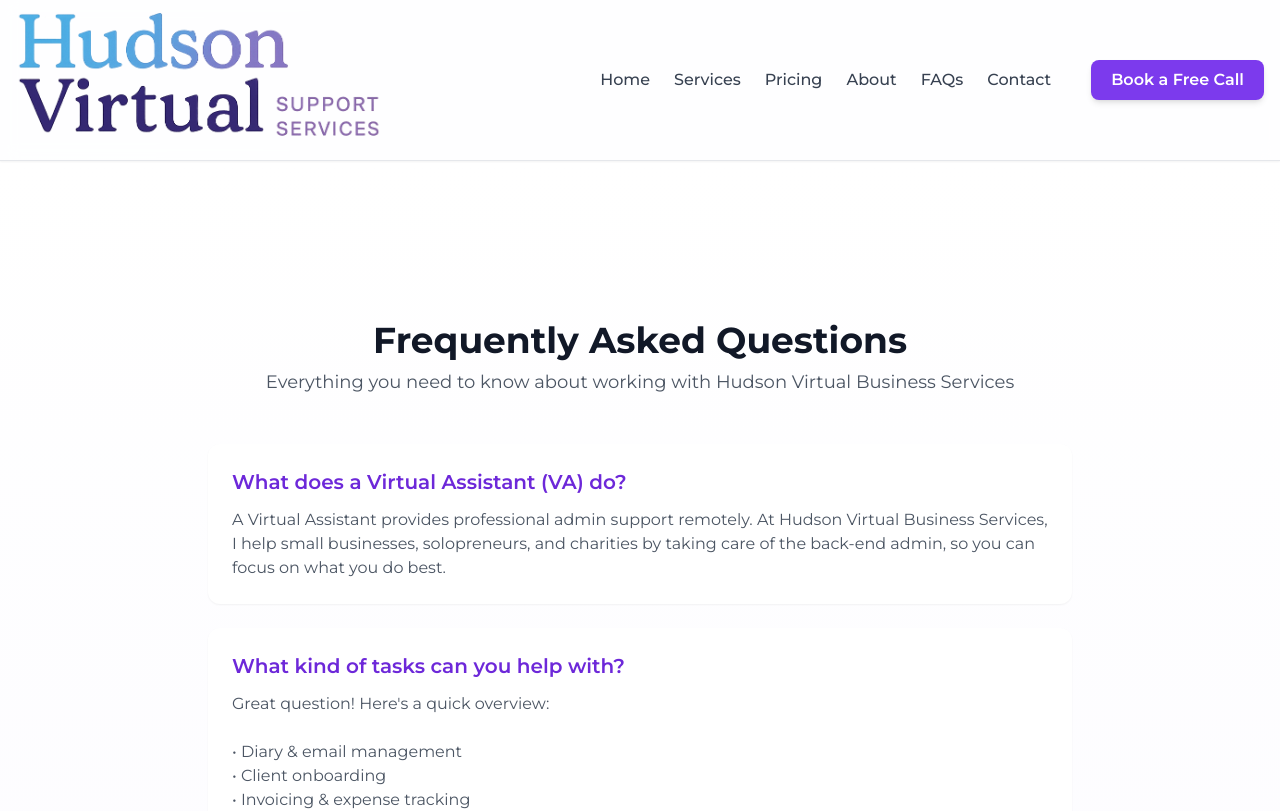
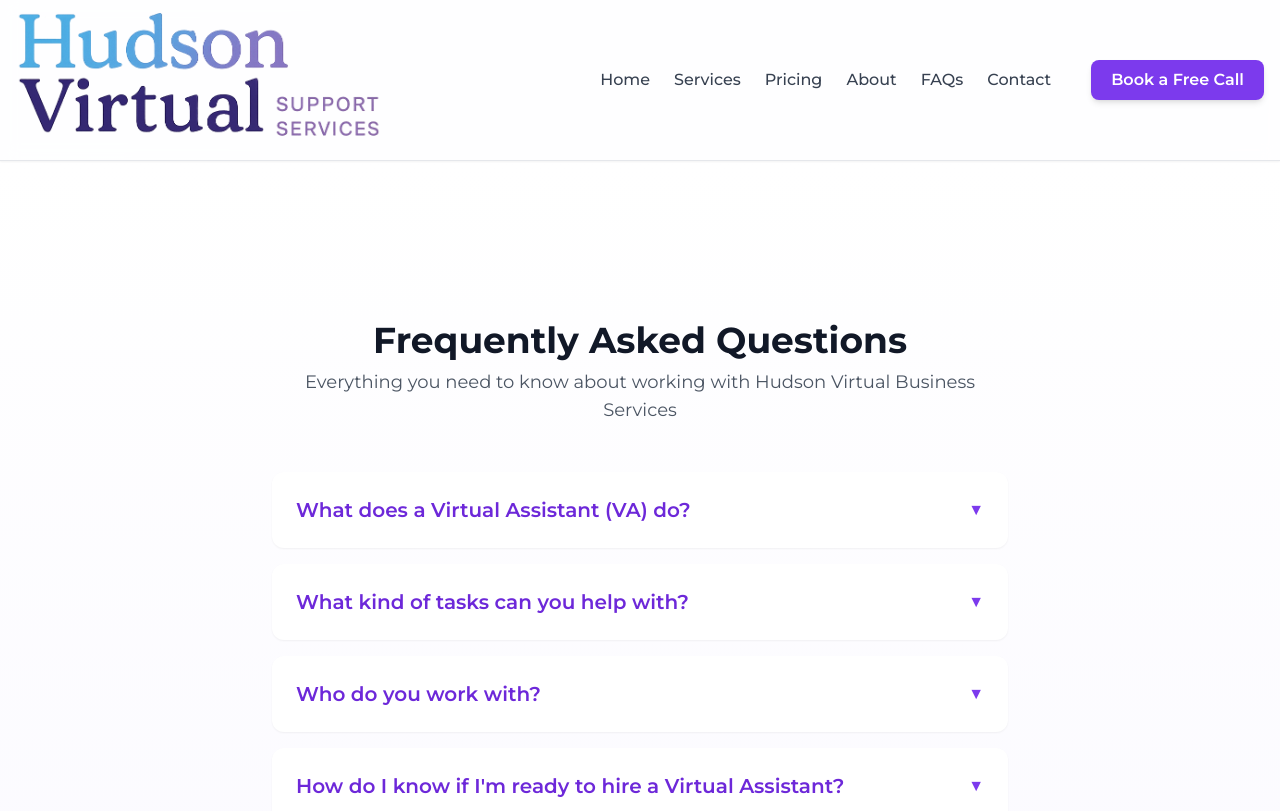
Before and after one commit to SGPDIGITALSOLUTIONS/natashawebsite, a Next.js app: page /faqs in a window 1280 px wide. Shown: the top 811 px of the page. Built offline with nearby package versions, Linux system fonts and the light colour scheme.

Commit message:
Update FAQs page with interactive expandable format

```diff
--- a/app/faqs/page.tsx
+++ b/app/faqs/page.tsx
@@ -1,4 +1,7 @@
-import React from 'react';
+'use client';
+
+import React, { useState } from 'react';
+import { motion, AnimatePresence } from 'framer-motion';
 
 const faqs = [
   {
@@ -64,17 +67,52 @@ const faqs = [
 ];
 
 export default function FAQsPage() {
+  const [openIndex, setOpenIndex] = useState<number | null>(null);
+
   return (
     <div className="min-h-screen bg-gradient-to-b from-white to-purple-50 pt-40 pb-20">
-      <div className="max-w-4xl mx-auto px-4">
+      <div className="max-w-3xl mx-auto px-4">
         <h1 className="text-4xl font-bold text-gray-900 mb-2 text-center">Frequently Asked Questions</h1>
         <p className="text-lg text-gray-600 mb-12 text-center">Everything you need to know about working with Hudson Virtual Business Services</p>
 
-        <div className="space-y-6">
+        <div className="space-y-4">
           {faqs.map((faq, index) => (
-            <div key={index} className="bg-white rounded-xl shadow-sm p-6 hover:shadow-md transition-shadow">
-              <h2 className="text-xl font-semibold text-purple-700 mb-3">{faq.question}</h2>
-              <p className="text-gray-600 whitespace-pre-line">{faq.answer}</p>
+            <div key={index} className="relative">
+              <button
+                onClick={() => setOpenIndex(openIndex === index ? null : index)}
+                className="w-full text-left focus:outline-none group"
+              >
+                <div className="bg-white rounded-xl p-6 shadow-sm hover:shadow-md transition-all duration-200">
+                  <div className="flex items-center justify-between">
+                    <h2 className="text-xl font-semibold text-purple-700 group-hover:text-purple-800 transition-colors">
+                      {faq.question}
+                    </h2>
+                    <motion.div
+                      animate={{ rotate: openIndex === index ? 180 : 0 }}
+                      transition={{ duration: 0.3 }}
+                      className="text-purple-600"
+                    >
+                      ▼
+                    </motion.div>
+                  </div>
+                </div>
+              </button>
+
+              <AnimatePresence>
+                {openIndex === index && (
+                  <motion.div
+                    initial={{ height: 0, opacity: 0 }}
+                    animate={{ height: "auto", opacity: 1 }}
+                    exit={{ height: 0, opacity: 0 }}
+                    transition={{ duration: 0.3 }}
+                    className="overflow-hidden"
+                  >
+                    <div className="bg-white/80 backdrop-blur-sm rounded-b-xl p-6 mt-1 shadow-sm">
+                      <p className="text-gray-600 whitespace-pre-line">{faq.answer}</p>
+                    </div>
+                  </motion.div>
+                )}
+              </AnimatePresence>
             </div>
           ))}
         </div>
```
Also changed, not shown: package.json (+7 -7 lines), 1 other file (tests, documents, lock files or other folders).
